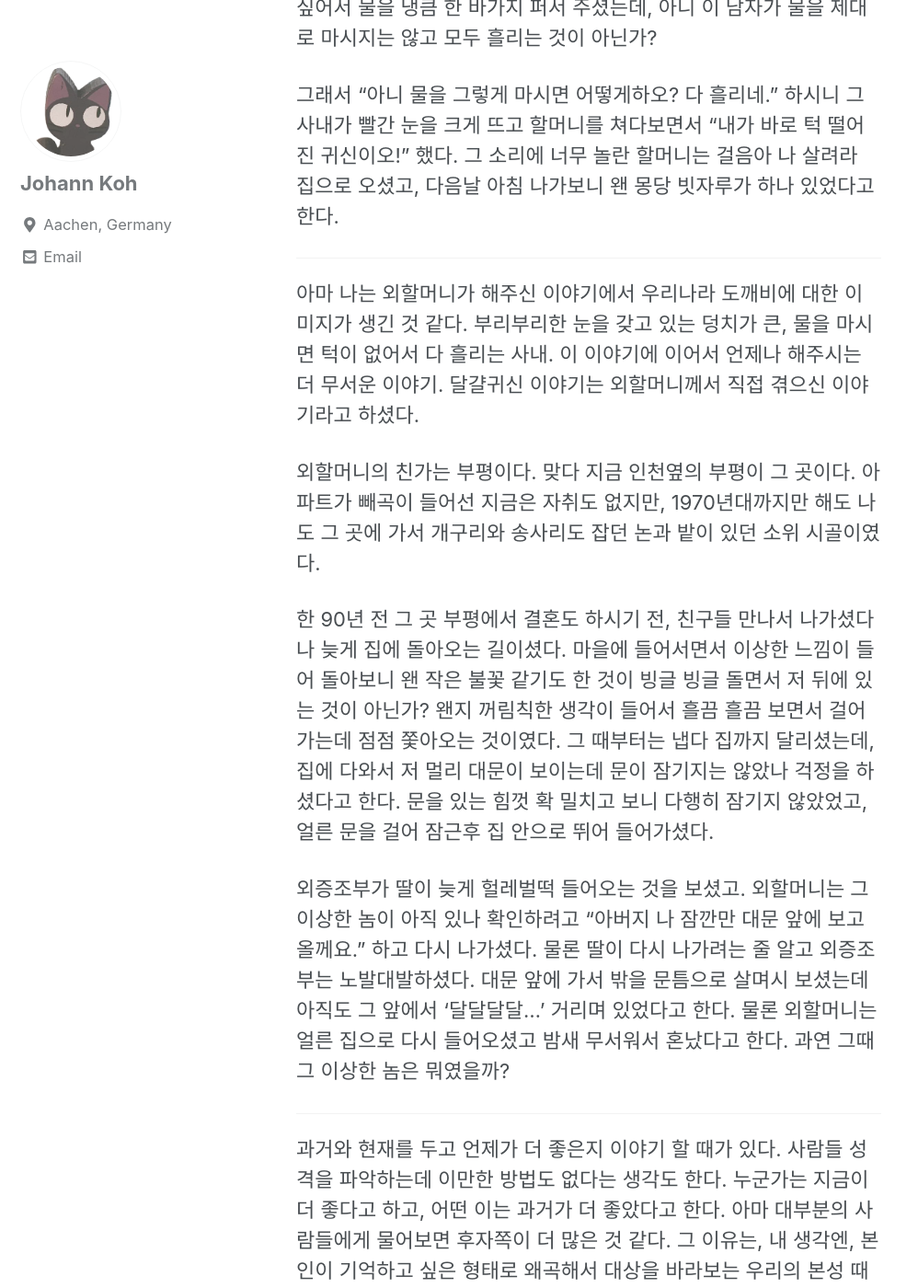
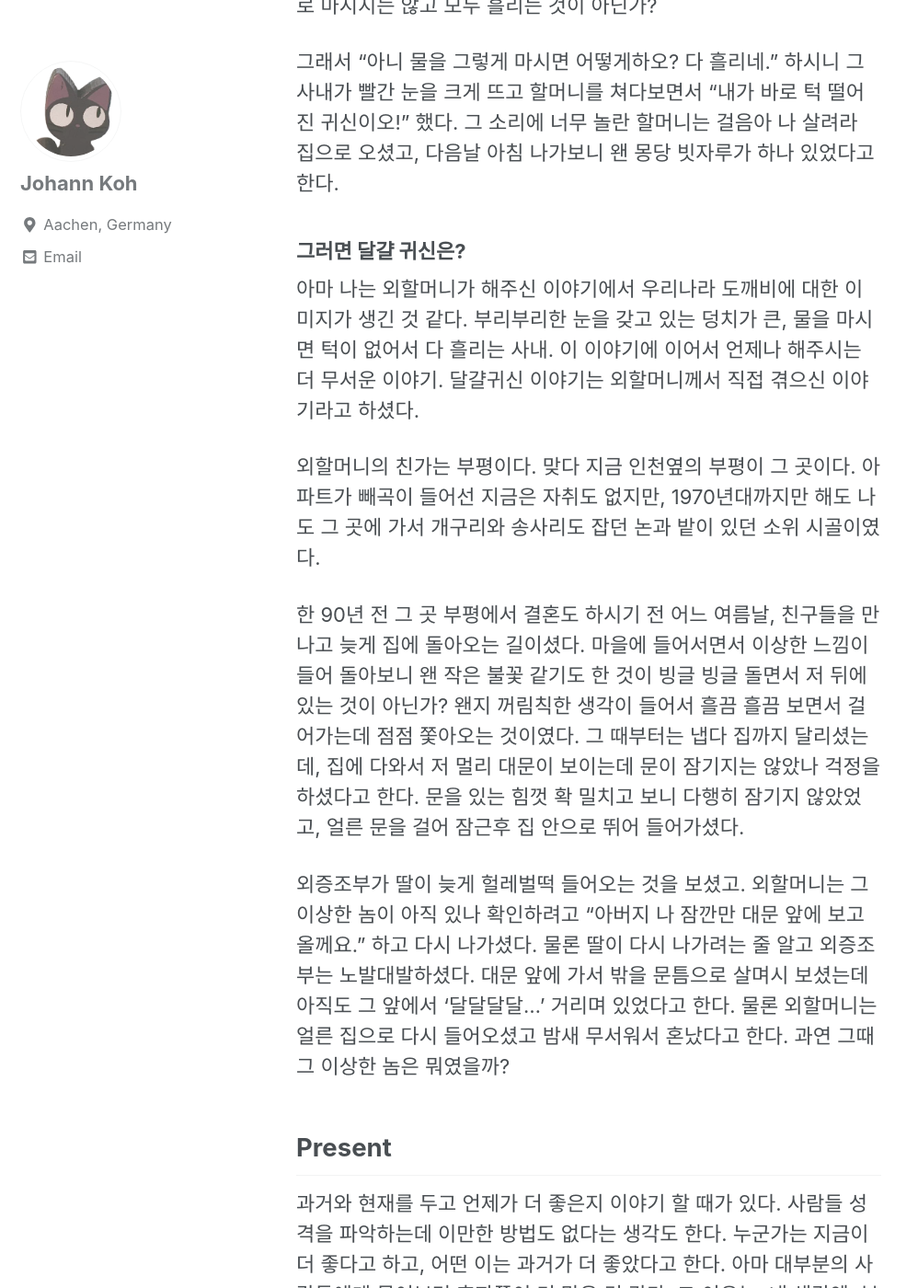
Before and after one commit to meuus/meuus.github.io, a Jekyll site: the page built from _posts/2019-05-01-present.md, in a window 1280 px wide and 1400 px high, scrolled down 2217 px. Shown: the whole window at 92% size, without its empty margins (0-998 px from the left). Built offline with Jekyll 4.4.1, drawn with Linux system fonts in a browser that asks for light colours; cached includes are drawn as plain includes; some of the changed text lies outside the part shown.

Commit message:
modified:   _posts/2019-05-01-present.md

```diff
--- a/_posts/2019-05-01-present.md
+++ b/_posts/2019-05-01-present.md
@@ -46,7 +46,7 @@
 아무튼, 이런 말 없던 남편을 두셨던 우리 외할머니의 이야기는
 어느 여름날 간유리로 된 미닫이 문이 있던 방의 한 구석에서 시작되곤 했다.
 
-## 외할머니 버전의 턱 떨어진 귀신
+### 외할머니 버전의 턱 떨어진 귀신
 
 외고조모님께서 어느 날 저녁 부엌에 물이 떨어진 것을 아셨다. 수돗물이 있을리 없던 시절
 물을 다시 긷기 위해 어스름해지는 길을 나서서 동네 우물가로 가셨다고 한다. 한참만에 물을 다 채운
@@ -62,7 +62,7 @@
 그 소리에 너무 놀란 할머니는 걸음아 나 살려라 집으로 오셨고,
 다음날 아침 나가보니 왠 몽당 빗자루가 하나 있었다고 한다.
 
----
+### 그러면 달걀 귀신은?
 
 아마 나는 외할머니가 해주신 이야기에서 우리나라 도깨비에 대한 이미지가 생긴 것 같다. 부리부리한
 눈을 갖고 있는 덩치가 큰, 물을 마시면 턱이 없어서 다 흘리는 사내. 이 이야기에 이어서 언제나
@@ -72,7 +72,7 @@
 지금은 자취도 없지만, 1970년대까지만 해도 나도 그 곳에 가서 개구리와 송사리도 잡던 논과 밭이
 있던 소위 시골이였다.
 
-한 90년 전 그 곳 부평에서 결혼도 하시기 전, 친구들 만나서 나가셨다나 늦게
+한 90년 전 그 곳 부평에서 결혼도 하시기 전 어느 여름날, 친구들을 만나고 늦게
 집에 돌아오는 길이셨다. 마을에 들어서면서 이상한 느낌이 들어 돌아보니 왠 작은 불꽃 같기도 한
 것이 빙글 빙글 돌면서 저 뒤에 있는 것이 아닌가? 왠지 꺼림칙한 생각이 들어서 흘끔 흘끔 보면서
 걸어가는데 점점 쫓아오는 것이였다. 그 때부터는 냅다 집까지 달리셨는데, 집에 다와서 저 멀리
@@ -86,7 +86,12 @@
 거리며 있었다고 한다. 물론 외할머니는 얼른 집으로 다시 들어오셨고 밤새 무서워서 혼났다고 한다.
 과연 그때 그 이상한 놈은 뭐였을까?
 
----
+
+
+
+
+
+## Present
 
 과거와 현재를 두고 언제가 더 좋은지 이야기 할 때가 있다. 사람들 성격을 파악하는데 이만한 방법도
 없다는 생각도 한다. 누군가는 지금이 더 좋다고 하고, 어떤 이는 과거가 더 좋았다고 한다. 아마
```
Also changed, not shown: other parts of _posts/2019-05-01-present.md (+2 -5 lines).
